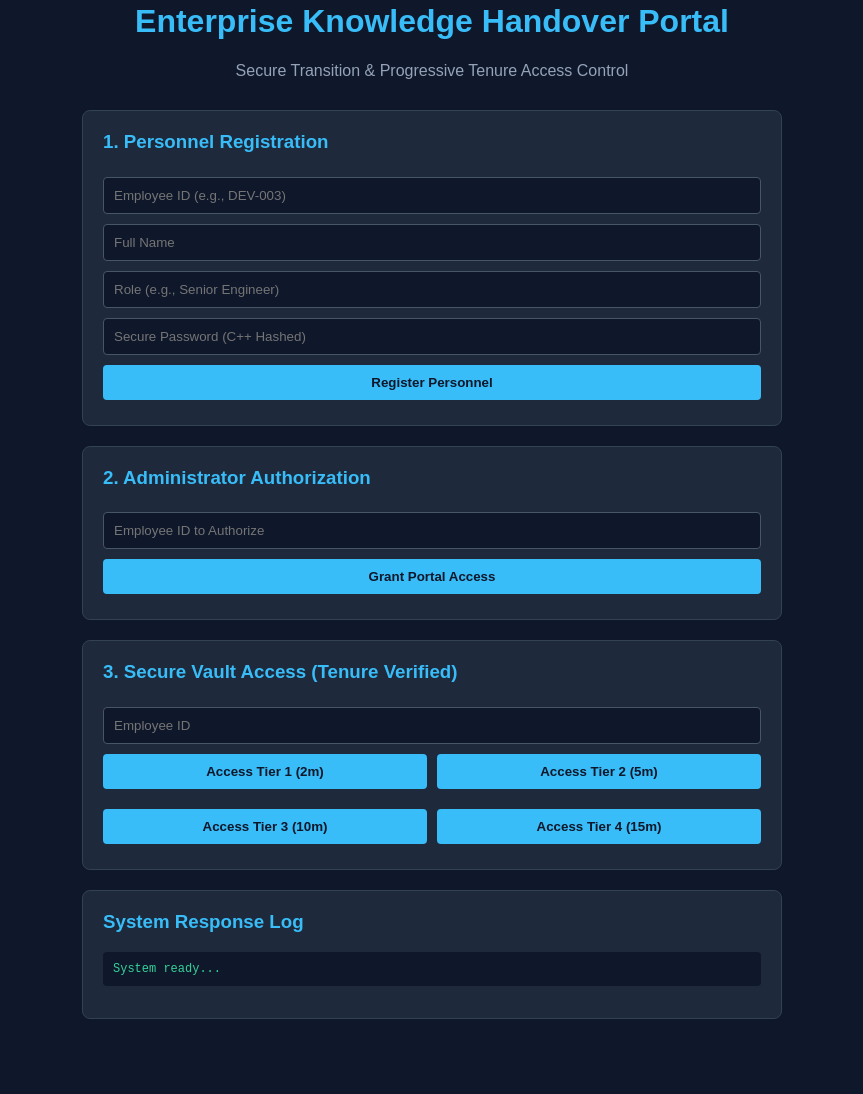
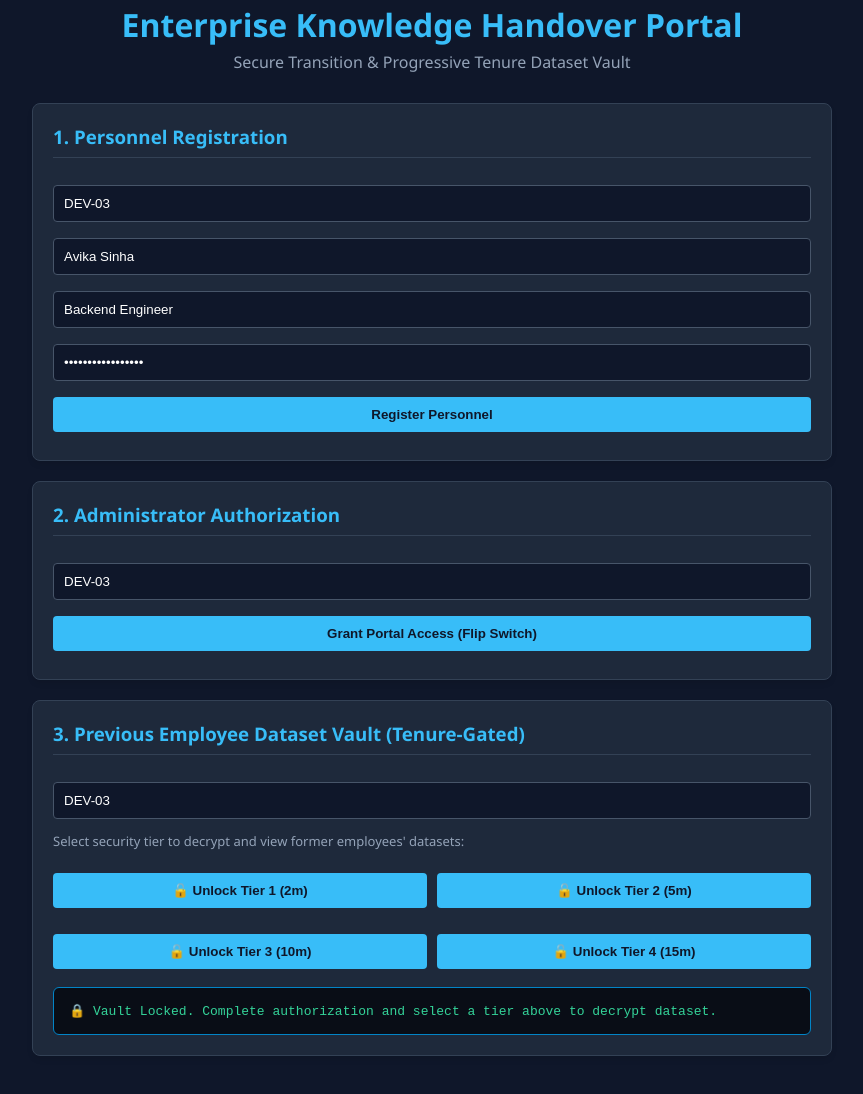
Before and after one commit to sinhaavika097-hub/techyvengers-coderspune, a website: page backend2/public/index.html in a window 1280 px wide. Shown: the part 68-1162 px from the top of the page, without its empty margins (208-1071 px from the left). Drawn offline with Linux system fonts and the light colour scheme.

Commit message:
Update index.html

```diff
--- a/backend2/public/index.html
+++ b/backend2/public/index.html
@@ -2,62 +2,58 @@
 <html lang="en">
 <head>
     <meta charset="UTF-8">
-    <title>Knowledge Handover & Security Portal</title>
+    <title>Enterprise Knowledge Handover Portal</title>
     <style>
-        body { font-family: Arial, sans-serif; max-width: 700px; margin: 30px auto; padding: 20px; background: #0f172a; color: #f8fafc; }
-        h1 { color: #38bdf8; text-align: center; }
+        body { font-family: 'Segoe UI', Tahoma, Geneva, Verdana, sans-serif; max-width: 800px; margin: 30px auto; padding: 20px; background: #0f172a; color: #f8fafc; }
+        h1 { color: #38bdf8; text-align: center; margin-bottom: 5px; }
         .subtitle { text-align: center; color: #94a3b8; margin-bottom: 30px; }
-        .card { background: #1e293b; padding: 20px; border-radius: 8px; margin-bottom: 20px; border: 1px solid #334155; }
-        h3 { margin-top: 0; color: #38bdf8; }
-        input, button { padding: 10px; margin: 5px 0; border-radius: 4px; border: 1px solid #475569; background: #0f172a; color: #fff; width: 100%; box-sizing: border-box; }
-        button { background: #38bdf8; color: #0f172a; font-weight: bold; border: none; cursor: pointer; }
+        .card { background: #1e293b; padding: 20px; border-radius: 8px; margin-bottom: 20px; border: 1px solid #334155; box-shadow: 0 4px 6px -1px rgba(0, 0, 0, 0.1); }
+        h3 { margin-top: 0; color: #38bdf8; border-bottom: 1px solid #334155; padding-bottom: 8px; }
+        input, button { padding: 10px; margin: 8px 0; border-radius: 4px; border: 1px solid #475569; background: #0f172a; color: #fff; width: 100%; box-sizing: border-box; }
+        button { background: #38bdf8; color: #0f172a; font-weight: bold; border: none; cursor: pointer; transition: background 0.2s; }
         button:hover { background: #0ea5e9; }
-        .tier-btns { display: grid; grid-template-columns: repeat(2, 1fr); gap: 10px; }
-        pre { background: #0f172a; padding: 10px; border-radius: 4px; overflow-x: auto; color: #34d399; font-size: 12px; }
+        .tier-grid { display: grid; grid-template-columns: repeat(2, 1fr); gap: 10px; }
+        .vault-output { background: #090d16; border: 1px solid #0284c7; padding: 15px; border-radius: 6px; margin-top: 10px; color: #34d399; font-family: monospace; white-space: pre-wrap; }
     </style>
 </head>
 <body>
     <h1>Enterprise Knowledge Handover Portal</h1>
-    <div class="subtitle">Secure Transition & Progressive Tenure Access Control</div>
+    <div class="subtitle">Secure Transition & Progressive Tenure Dataset Vault</div>
 
-    <!-- 1. REGISTRATION -->
+    <!-- STEP 1 -->
     <div class="card">
         <h3>1. Personnel Registration</h3>
-        <input type="text" id="regEmpId" placeholder="Employee ID (e.g., DEV-003)">
-        <input type="text" id="regName" placeholder="Full Name">
-        <input type="text" id="regRole" placeholder="Role (e.g., Senior Engineer)">
-        <input type="password" id="regPass" placeholder="Secure Password (C++ Hashed)">
+        <input type="text" id="regEmpId" value="DEV-03" placeholder="Employee ID">
+        <input type="text" id="regName" value="Avika Sinha" placeholder="Full Name">
+        <input type="text" id="regRole" value="Backend Engineer" placeholder="Role">
+        <input type="password" id="regPass" value="securepassword123" placeholder="Secure Password">
         <button onclick="registerEmployee()">Register Personnel</button>
     </div>
 
-    <!-- 2. ADMIN APPROVAL -->
+    <!-- STEP 2 -->
     <div class="card">
         <h3>2. Administrator Authorization</h3>
-        <input type="text" id="appEmpId" placeholder="Employee ID to Authorize">
-        <button onclick="approveEmployee()">Grant Portal Access</button>
+        <input type="text" id="appEmpId" value="DEV-03" placeholder="Employee ID to Authorize">
+        <button onclick="approveEmployee()">Grant Portal Access (Flip Switch)</button>
     </div>
 
-    <!-- 3. TENURE TIERS -->
+    <!-- STEP 3 -->
     <div class="card">
-        <h3>3. Secure Vault Access (Tenure Verified)</h3>
-        <input type="text" id="tierEmpId" placeholder="Employee ID">
-        <div class="tier-btns">
-            <button onclick="testTier(1)">Access Tier 1 (2m)</button>
-            <button onclick="testTier(2)">Access Tier 2 (5m)</button>
-            <button onclick="testTier(3)">Access Tier 3 (10m)</button>
-            <button onclick="testTier(4)">Access Tier 4 (15m)</button>
+        <h3>3. Previous Employee Dataset Vault (Tenure-Gated)</h3>
+        <input type="text" id="tierEmpId" value="DEV-03" placeholder="Employee ID">
+        <p style="color: #94a3b8; font-size: 13px; margin: 5px 0 15px 0;">Select security tier to decrypt and view former employees' datasets:</p>
+        <div class="tier-grid">
+            <button onclick="accessTier(1)">🔓 Unlock Tier 1 (2m)</button>
+            <button onclick="accessTier(2)">🔓 Unlock Tier 2 (5m)</button>
+            <button onclick="accessTier(3)">🔓 Unlock Tier 3 (10m)</button>
+            <button onclick="accessTier(4)">🔓 Unlock Tier 4 (15m)</button>
         </div>
-    </div>
 
-    <!-- OUTPUT LOG -->
-    <div class="card">
-        <h3>System Response Log</h3>
-        <pre id="result">System ready...</pre>
+        <!-- VISIBLE DATASET VIEWER -->
+        <div class="vault-output" id="datasetViewer">🔒 Vault Locked. Complete authorization and select a tier above to decrypt dataset.</div>
     </div>
 
     <script>
-        const log = (data) => document.getElementById('result').innerText = JSON.stringify(data, null, 2);
-
         async function registerEmployee() {
             try {
                 const res = await fetch('/api/employees', {
@@ -70,28 +66,40 @@
                         password: document.getElementById('regPass').value
                     })
                 });
-                log(await res.json());
-            } catch (err) { log({ error: err.message }); }
+                const data = await res.json();
+                alert(res.ok ? "✅ Personnel Registered Successfully!" : "Error: " + JSON.stringify(data));
+            } catch (err) { alert("Error: " + err.message); }
         }
 
         async function approveEmployee() {
             const empId = document.getElementById('appEmpId').value;
             try {
                 const res = await fetch(`/api/employees/approve/${empId}`, { method: 'PUT' });
-                log(await res.json());
-            } catch (err) { log({ error: err.message }); }
+                const data = await res.json();
+                alert(res.ok ? data.message : "Error: " + JSON.stringify(data));
+            } catch (err) { alert("Error: " + err.message); }
         }
 
-        async function testTier(tierNum) {
+        async function accessTier(tierNum) {
             const empId = document.getElementById('tierEmpId').value;
+            const viewer = document.getElementById('datasetViewer');
+            viewer.innerText = "⏳ Decrypting C++ security payload through backend middleware...";
+
             try {
                 const res = await fetch(`/api/vault/tier${tierNum}`, {
                     method: 'POST',
                     headers: { 'Content-Type': 'application/json' },
                     body: JSON.stringify({ empId })
                 });
-                log(await res.json());
-            } catch (err) { log({ error: err.message }); }
+                const data = await res.json();
+                if (res.ok) {
+                    viewer.innerText = `[SUCCESSFULLY DECRYPTED DATASET - TIER ${tierNum}]\n\n` + JSON.stringify(data, null, 2);
+                } else {
+                    viewer.innerText = `[ACCESS RESTRICTED]\n\n` + JSON.stringify(data, null, 2);
+                }
+            } catch (err) {
+                viewer.innerText = "❌ Connection Error: " + err.message;
+            }
         }
     </script>
 </body>
```
